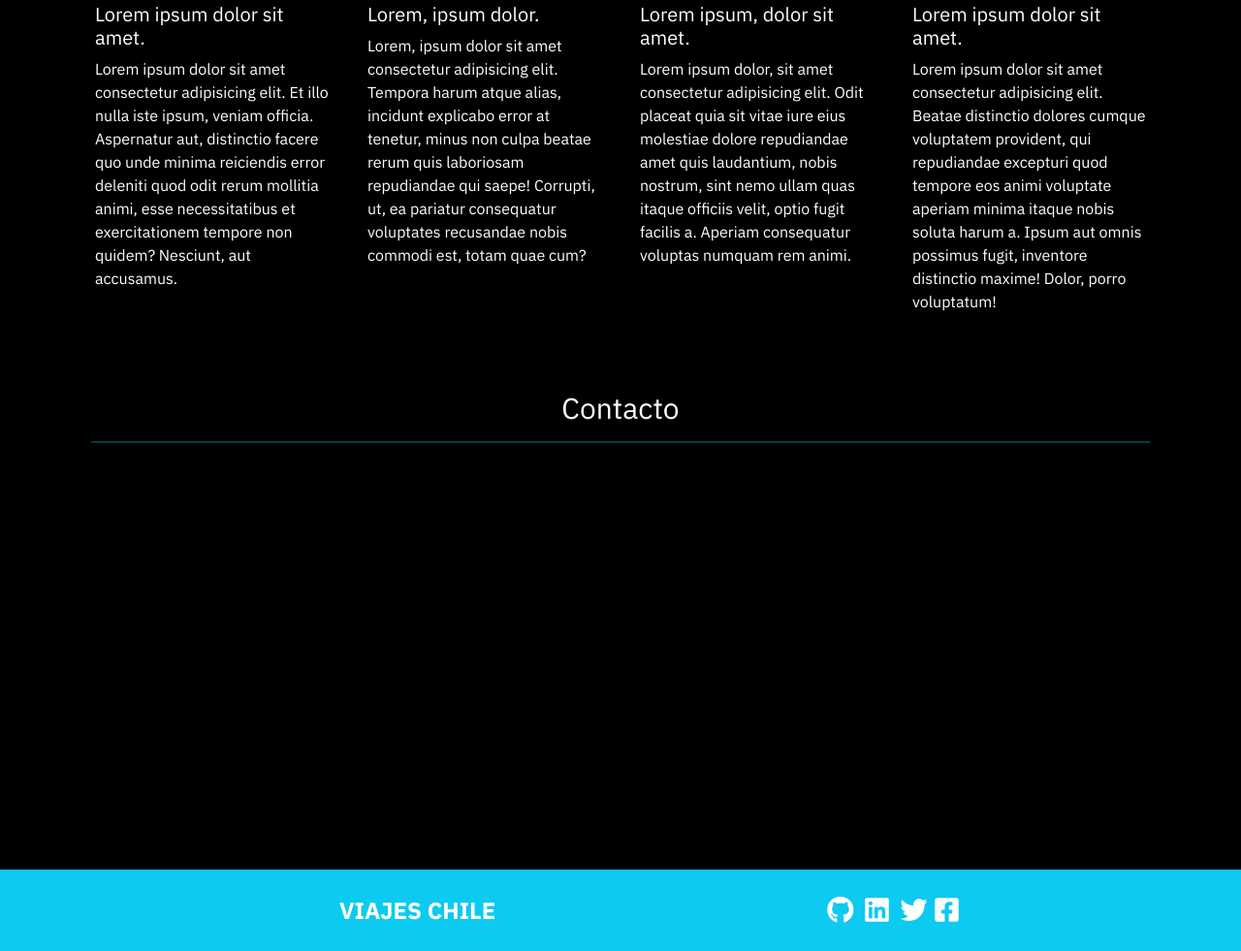
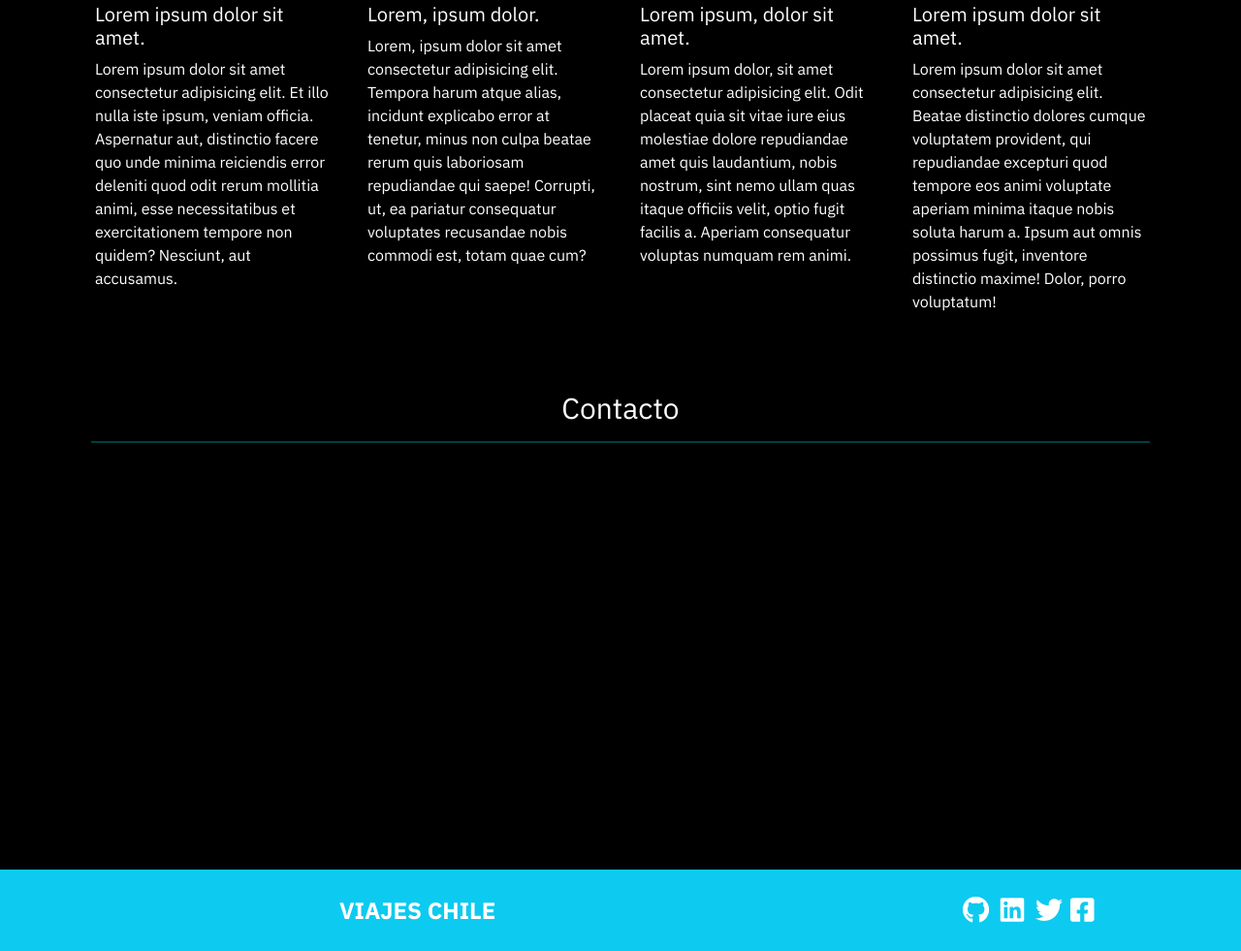
Before and after one commit to NicteAC/prueba-viajes-chile, a plain HTML site: page index.html in a window 1280 px wide. Shown: the part 1605-2586 px from the top of the page at 97% size. Drawn offline with nearby package versions, Linux system fonts and the light colour scheme; a script that the page names is missing.

Commit message:
fix footer

```diff
--- a/index.html
+++ b/index.html
@@ -222,7 +222,7 @@
       <div class="container-fluid bg-info text-white">
       <div class="row g-0 ">
          <div class="col-sm-6 col-md-8 my-3 text-center logo-txt"><a class="nav-link text-white" aria-current="page" href="#">VIAJES CHILE</a></div>
-          <div class="col-6 col-md-4 icons-txt">
+          <div class="col-6 col-md-4 text-center icons-txt">
           <a rel="stylesheet" href="https://github.com" target="_blank"><i class="fab fa-github fs-3 mx-1 my-4 text-white"></i></a>
           <a rel="stylesheet" href="https://www.linkedin.com" target="_blank"><i class="fab fa-linkedin fs-3 mx-1 text-white"></i></a>
           <a rel="stylesheet" href="https://twitter.com" target="_blank"><i class="fab fa-twitter fs-3 mx-1 text-white"></i></a>
```
